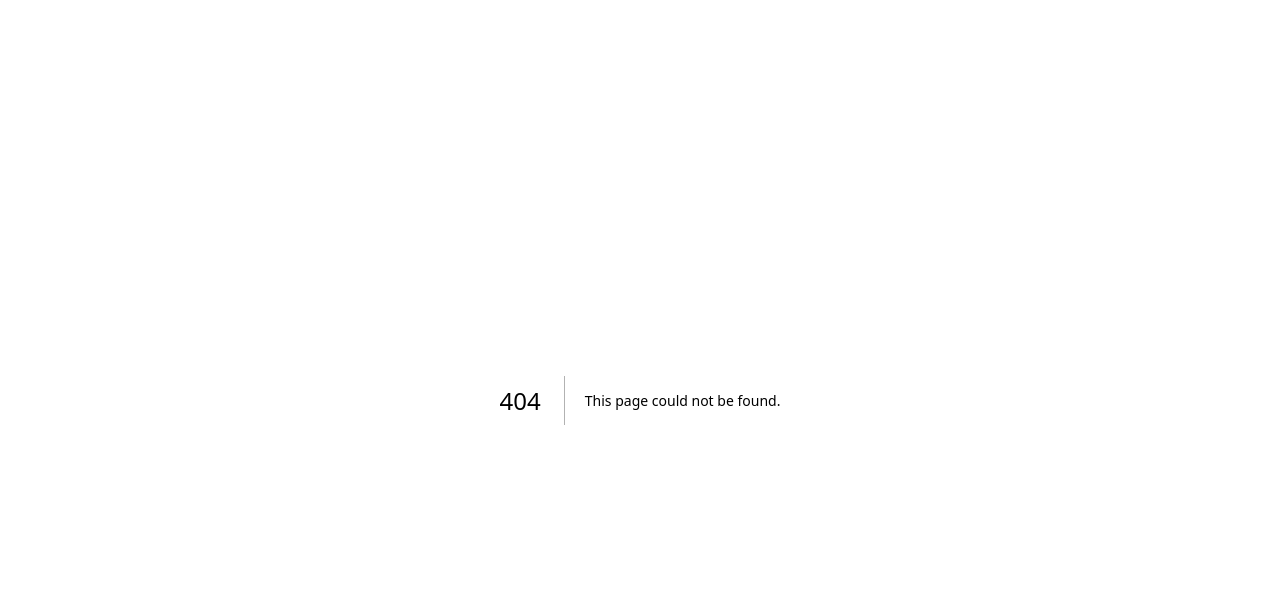
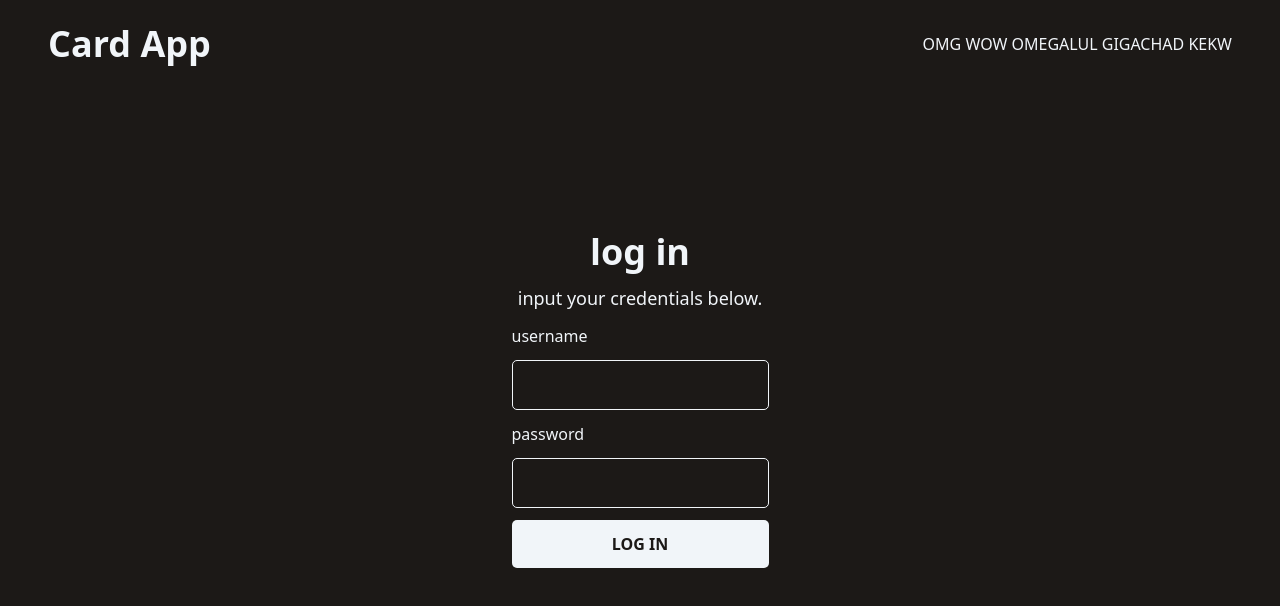
Before and after one commit to aaronjoshuaespinosa/card-app, a Next.js app: page /login in a window 1280 px wide. Before the commit this address had no page. Shown: the top 606 px of the page. Built offline with nearby package versions, Linux system fonts and the light colour scheme.

Commit message:
Added login page

```diff
--- /dev/null
+++ b/pages/login.tsx
@@ -0,0 +1,32 @@
+import Head from 'next/head'
+
+const Login = () => {
+    return (
+        <>
+            <Head>
+                <title>Card App</title>
+            </Head>
+            <nav className='fixed w-full h-auto bg-stone-900 text-slate-100 flex items-center justify-between py-[24px] px-[48px]'>
+                <p className='font-bold text-4xl'>Card App</p>
+                <p>OMG WOW OMEGALUL GIGACHAD KEKW</p>
+            </nav>
+            <main className='w-full h-screen bg-stone-900 text-slate-100 flex items-center justify-center'>
+                <div className='flex flex-col gap-y-[12px]'>
+                    <h1 className='font-bold text-center text-4xl'>log in</h1>
+                    <h4 className='text-center text-lg'>input your credentials below.</h4>
+                    <p>username</p>
+                    <input type="text" className='border-slate-100 border-[1px] bg-stone-900 rounded-[5px] p-[12px]' />
+                    <p>password</p>
+                    <input type="password" className='border-slate-100 border-[1px] bg-stone-900 rounded-[5px] p-[12px]' />
+
+                    {/* button */}
+                    <div className='bg-slate-100 text-stone-900 rounded-[5px] p-[12px] cursor-pointer'>
+                        <p className='font-bold text-center'>LOG IN</p>
+                    </div>
+                </div>
+            </main>
+        </>
+    );
+}
+
+export default Login;
```
